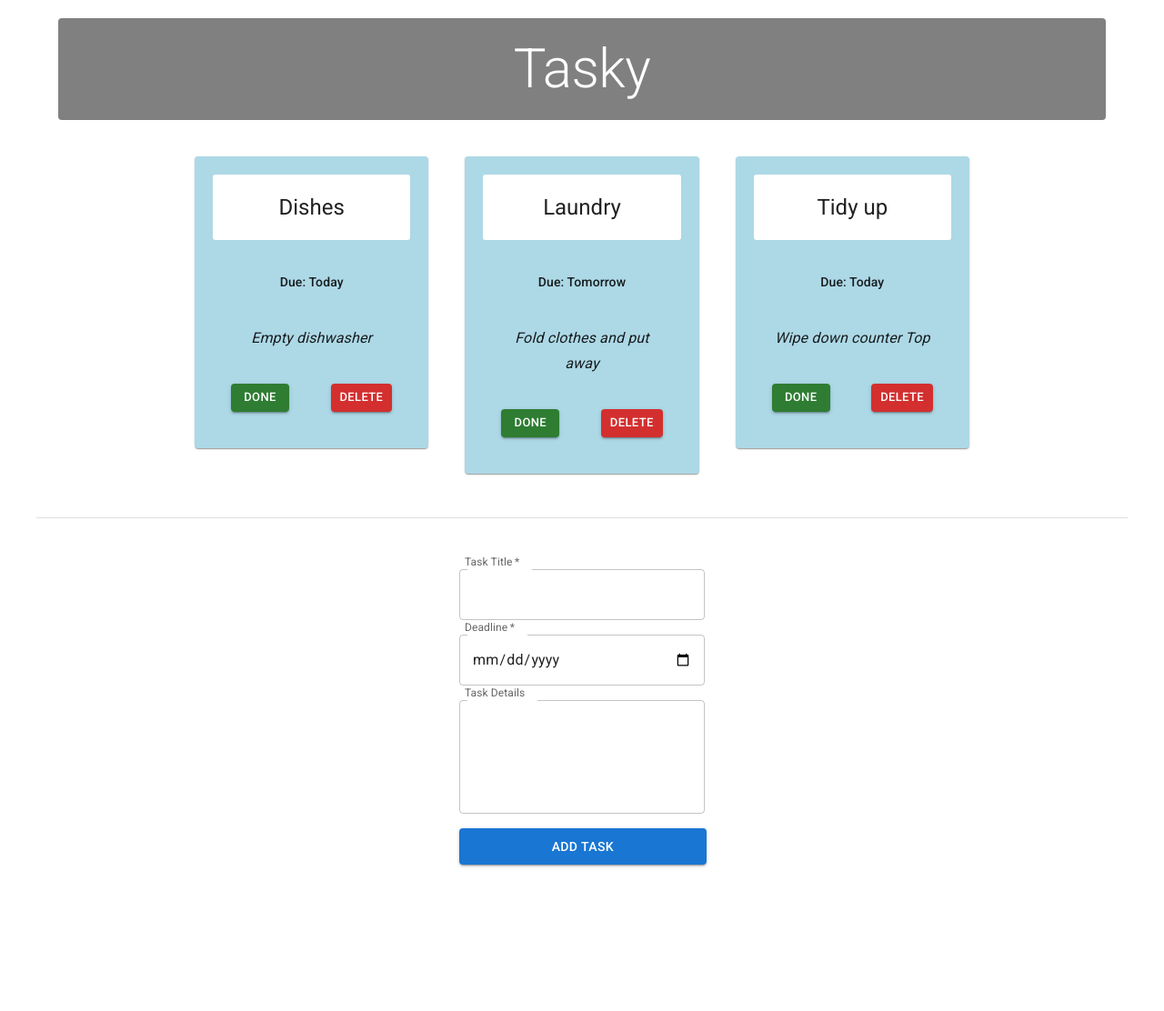
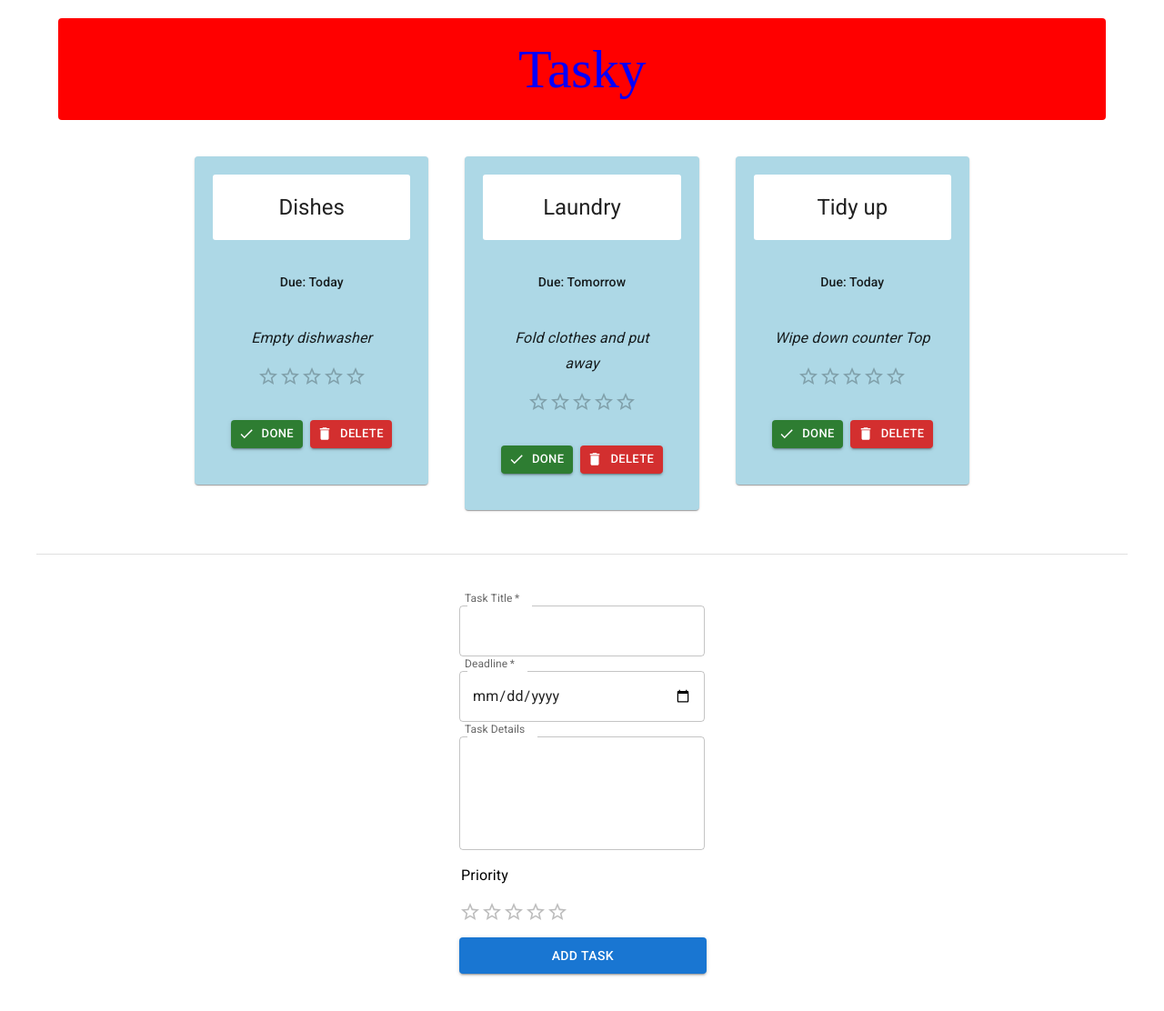
Before and after one commit to Jamie-Whelan04/react-basics-labs-s1-2026, a React (Vite) app in the folder tasky/: page / in a window 1280 px wide. Shown: the top 1112 px of the page at 91% size. Before the commit the page ends 1055 px from the top, so only its background shows below. Built offline with nearby package versions, Linux system fonts and the light colour scheme.

Commit message:
Tasky Lab 3 Exercises done

```diff
--- a/tasky/src/App.jsx
+++ b/tasky/src/App.jsx
@@ -90,12 +90,13 @@ function App() {
           align="center"
           gutterBottom
           sx={{
-            backgroundColor: 'gray',
+            backgroundColor: 'red',
             textAlign: 'center',
-            color: 'white',
+            color: 'blue',
             padding: '20px',
             margin: '20px 0 40px 0',
-            borderRadius: '4px'
+            borderRadius: '4px',
+            fontFamily: 'aptos'
           }}
         >
           Tasky
@@ -117,6 +118,7 @@ function App() {
               title={task.title}
               description={task.description}
               deadline={task.deadline}
+              rating={task.rating}
               done={task.done}
               key={task.id}
               markDone={() => doneHandler(index)}
--- a/tasky/src/components/Form.jsx
+++ b/tasky/src/components/Form.jsx
@@ -1,6 +1,8 @@
 import Box from '@mui/material/Box';
 import TextField from '@mui/material/TextField';
 import Button from '@mui/material/Button';
+import Rating from '@mui/material/Rating';
+import Typography from '@mui/material/Typography';
 
 const AddTaskForm = (props) => {
 
@@ -47,6 +49,20 @@ const AddTaskForm = (props) => {
             </div>
 
             <div>
+                <Typography component="legend" sx={{ m: 1 }}>
+                    Priority
+                </Typography>
+                <Rating
+                    name="rating"
+                    defaultValue={0}
+                    sx={{ m: 1 }}
+                    onChange={(event, newValue) =>
+                        props.change({ target: { name: 'rating', value: newValue } })
+                    }
+                />
+            </div>
+
+            <div>
                 <Button
                     type="submit"
                     variant="contained"
@@ -61,8 +77,6 @@ const AddTaskForm = (props) => {
                 </Button>
             </div>
         </Box>
-
-
     )
 };
 
--- a/tasky/src/components/Task.jsx
+++ b/tasky/src/components/Task.jsx
@@ -7,6 +7,9 @@ import CardContent from '@mui/material/CardContent';
 import CardHeader from '@mui/material/CardHeader';
 import Grid from '@mui/material/Grid';
 import Typography from '@mui/material/Typography';
+import DeleteIcon from '@mui/icons-material/Delete';
+import DoneIcon from '@mui/icons-material/Done';
+import Rating from '@mui/material/Rating';
 
 
 const Task = (props) => {
@@ -14,7 +17,7 @@ const Task = (props) => {
     return (
         <Grid
             key={props.id}
-            size={{ xs: 12, md: 4 }}
+            size={{ xs: 12, sm: 6, md: 4 }}
         >
             <Card
                 sx={{
@@ -59,6 +62,16 @@ const Task = (props) => {
                     >
                         {props.description}
                     </Typography>
+
+                    <Box
+                        sx={{
+                            display: 'flex',
+                            justifyContent: 'center',
+                            mt: 2
+                        }}
+                    >
+                        <Rating value={props.rating} readOnly />
+                    </Box>
                 </CardContent>
 
                 <CardActions
@@ -71,6 +84,7 @@ const Task = (props) => {
                         variant="contained"
                         size="small"
                         color="success"
+                        startIcon={<DoneIcon />}
                         onClick={props.markDone}
                     >
                         Done
@@ -80,6 +94,7 @@ const Task = (props) => {
                         variant="contained"
                         size="small"
                         color="error"
+                        startIcon={<DeleteIcon />}
                         onClick={props.deleteTask}
                     >
                         Delete
```
